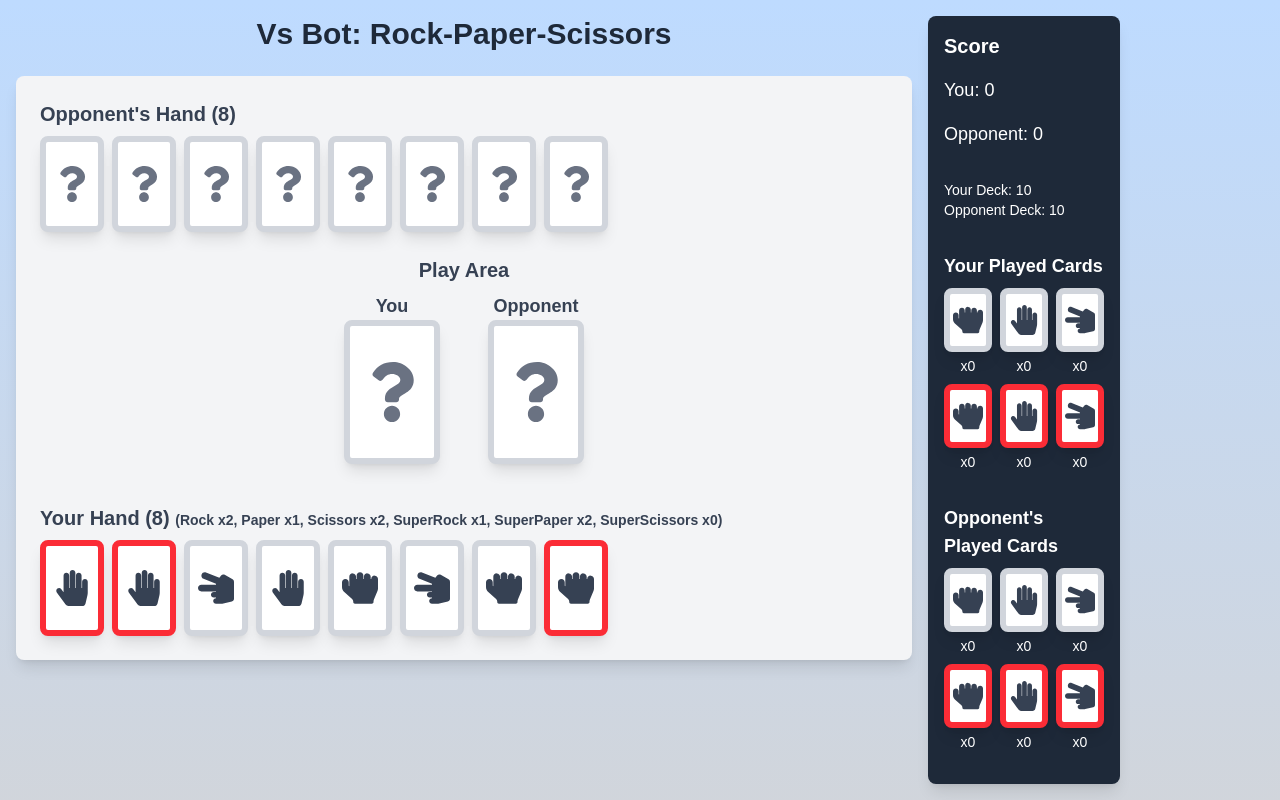
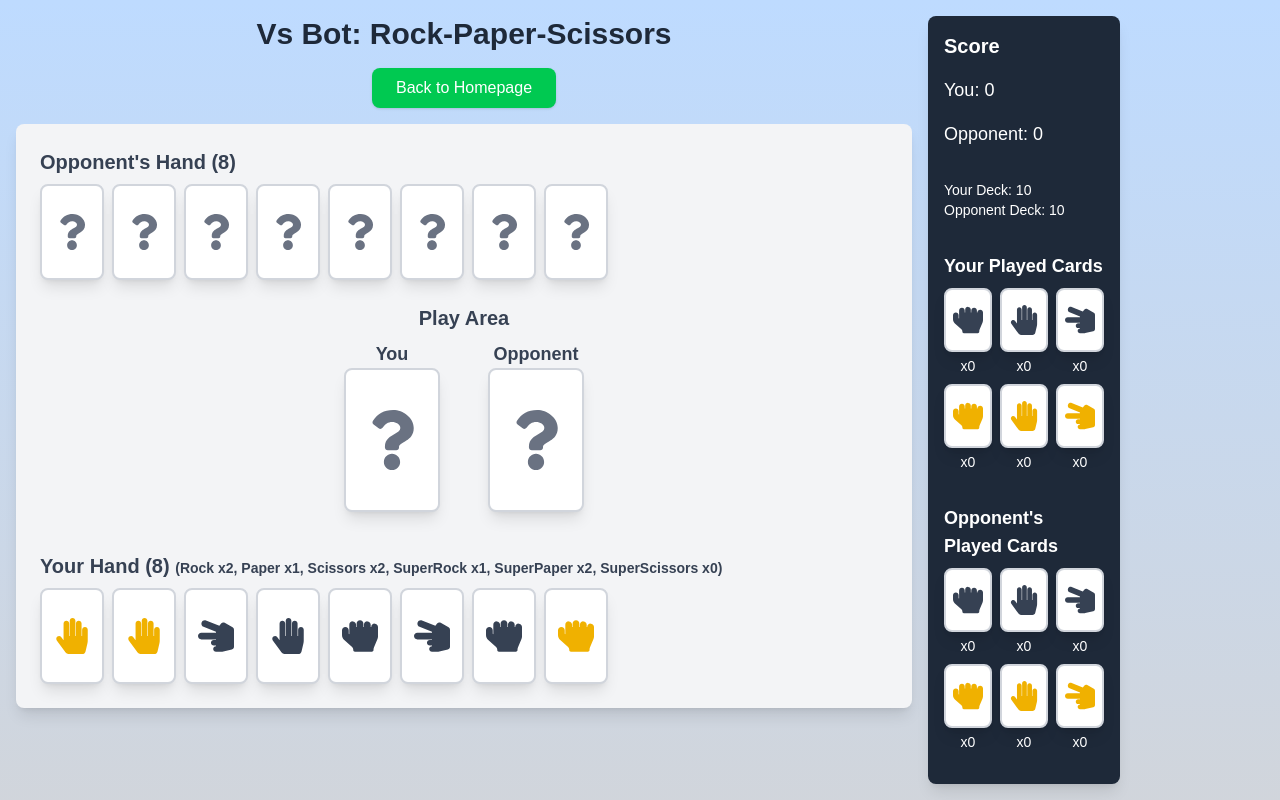
Before and after one commit to lushi-liu/rps, a Next.js app: page /vs-bot in a window 1280 px wide. Built offline with nearby package versions, Linux system fonts and the light colour scheme.

Commit message:
changed colour of icon of super cards instead of the border color

```diff
--- a/app/vs-bot/page.tsx
+++ b/app/vs-bot/page.tsx
@@ -5,6 +5,7 @@ import { motion, AnimatePresence } from "framer-motion";
 import { FaHandRock, FaHandPaper, FaHandScissors } from "react-icons/fa";
 import { IconType } from "react-icons";
 import { Card } from "../../components/Card";
+import Link from "next/link";
 
 // Define card types
 type CardType =
@@ -237,9 +238,16 @@ export default function RPSGame() {
     <div className="flex p-4 min-h-screen bg-gradient-to-b from-blue-200 to-gray-300">
       {/* Main Game Area */}
       <div className="flex flex-col flex-1 max-w-4xl">
-        <h1 className="text-3xl font-bold mb-6 text-gray-800 text-center">
+        <h1 className="text-3xl font-bold mb-4 text-gray-800 text-center">
           Vs Bot: Rock-Paper-Scissors
         </h1>
+        <div className="text-center mb-4">
+          <Link href="/">
+            <button className="px-6 py-2 bg-green-500 text-white rounded-lg shadow hover:bg-green-600">
+              Back to Homepage
+            </button>
+          </Link>
+        </div>
         {/* Game Board */}
         <div className="bg-gray-100 rounded-lg shadow-lg p-6 flex flex-col gap-6">
           {/* Opponent's Hand (Top) */}
--- a/components/Card.tsx
+++ b/components/Card.tsx
@@ -45,13 +45,13 @@ export const Card: React.FC<CardProps> = ({
   const cursorClass =
     isPlayable && !showResult ? "cursor-pointer" : "cursor-not-allowed";
   const opacityClass = showResult && isPlayable ? "opacity-50" : "";
-  const borderClass = type?.includes("Super")
-    ? "border-red-500 border-6"
-    : "border-gray-300 border-6";
+  const iconColorClass = type?.includes("Super")
+    ? "text-yellow-500"
+    : "text-gray-700";
 
   return (
     <motion.div
-      className={`bg-white rounded-lg shadow-lg flex items-center justify-center border-2 ${borderClass} ${sizeClass} ${cursorClass} ${opacityClass}`}
+      className={`bg-white rounded-lg shadow-lg flex items-center justify-center border-2 border-gray-300 ${sizeClass} ${cursorClass} ${opacityClass}`}
       whileHover={isPlayable && !showResult ? { scale: 1.1, rotate: 2 } : {}}
       whileTap={isPlayable && !showResult ? { scale: 0.95 } : {}}
       onClick={isPlayable && !showResult ? onClick : undefined}
@@ -65,7 +65,7 @@ export const Card: React.FC<CardProps> = ({
         <FaQuestion className={`${iconSizeClass} text-gray-500`} />
       ) : (
         React.createElement(cardIcons[type], {
-          className: `${iconSizeClass} text-gray-700`,
+          className: `${iconSizeClass} ${iconColorClass}`,
         })
       )}
     </motion.div>
```
